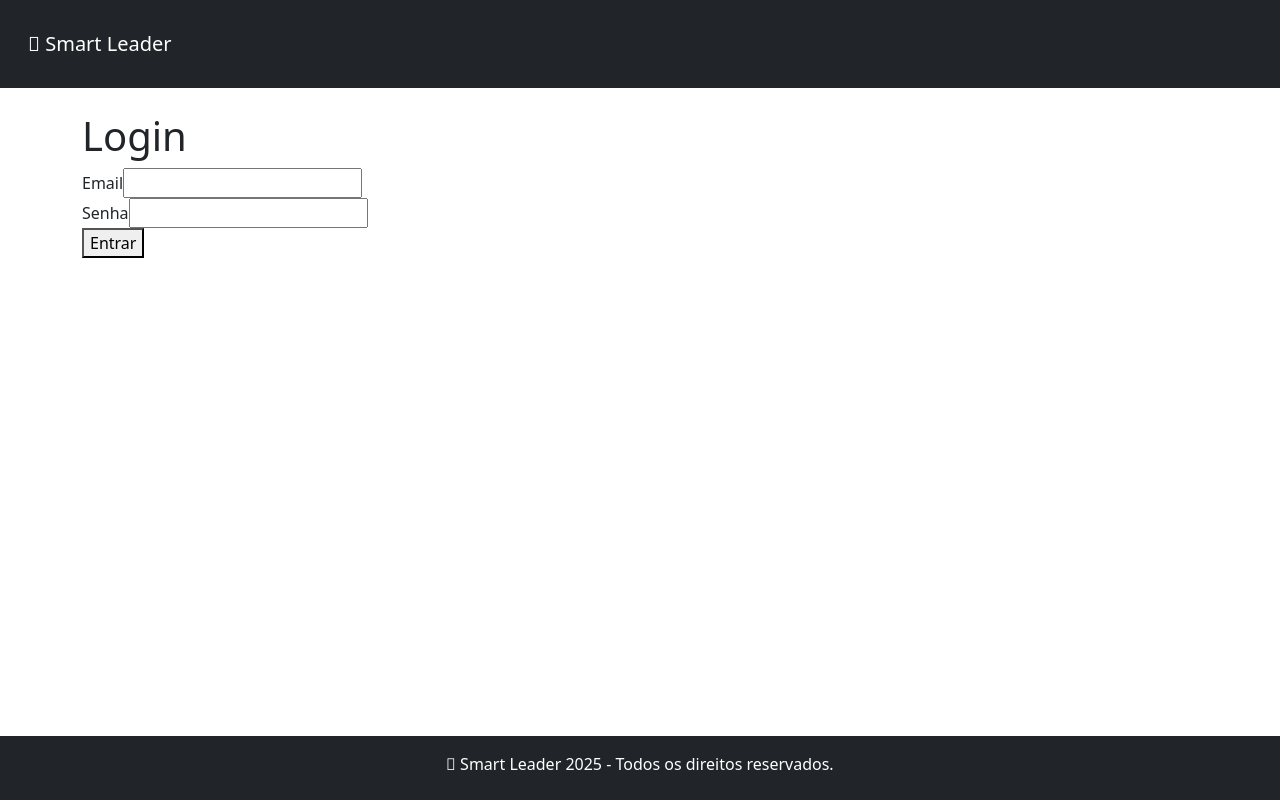
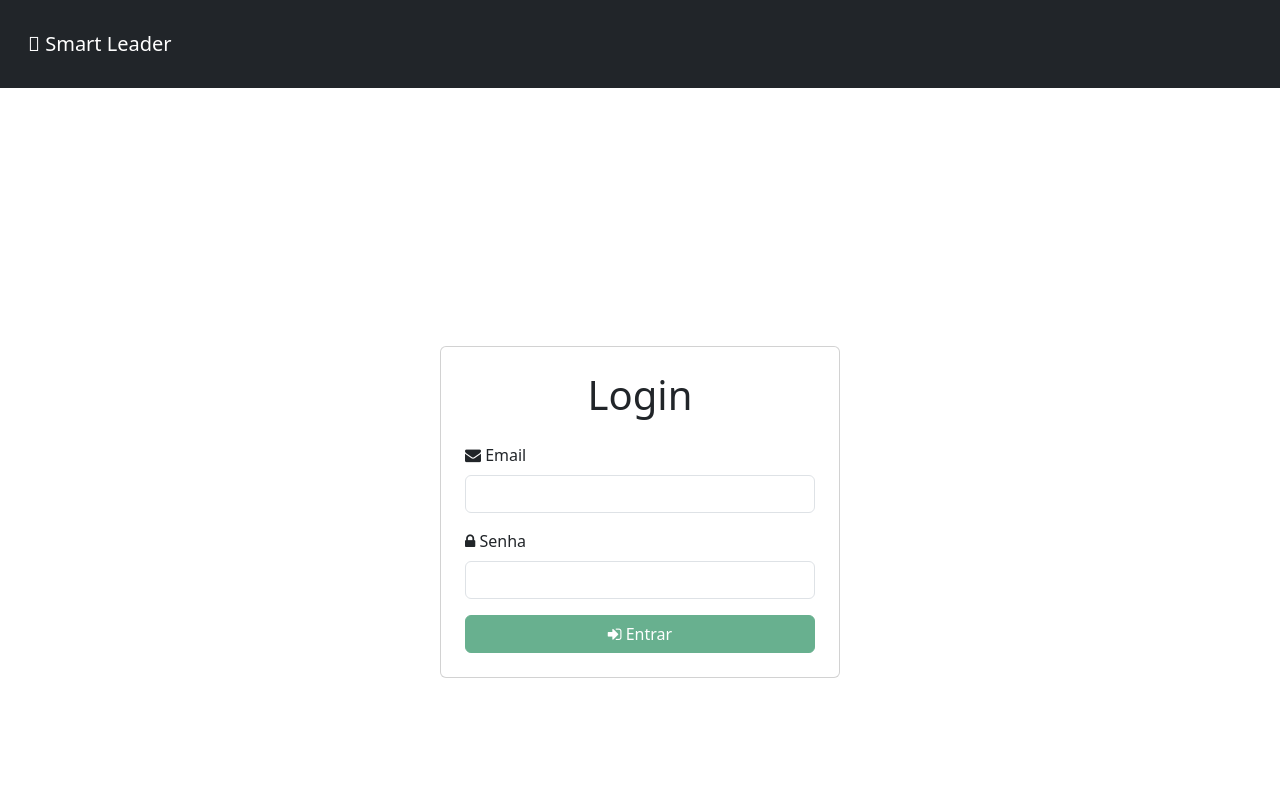
Before and after one commit to nepogabriel/vue-smart-leader, a Vue app: page /login in a window 1280 px wide. Shown: the top 800 px of the page. Built offline with nearby package versions, Linux system fonts and the light colour scheme.

Commit message:
Tela de login concluída

```diff
--- a/src/views/Auth/LoginView.vue
+++ b/src/views/Auth/LoginView.vue
@@ -1,20 +1,40 @@
 <template>
-  <div class="login">
-    <h1>Login</h1>
-    <form @submit.prevent="submit">
-      <div>
-        <label>Email</label>
-        <input v-model.trim="email" type="email" required />
-      </div>
-      <div>
-        <label>Senha</label>
-        <input v-model.trim="password" type="password" required />
-      </div>
-
-      <button :disabled="loading">{{ loading ? 'Entrando...' : 'Entrar' }}</button>
-
-      <p v-if="error" style="color:red; margin-top: 8px;">{{ error }}</p>
-    </form>
+  <div class="d-flex justify-content-center align-items-center min-vh-100">
+    <div class="card p-4" style="width: 100%; max-width: 400px;">
+      <h1 class="text-center mb-4">Login</h1>
+      <form @submit.prevent="submit">
+        <div class="mb-3">
+          <label class="form-label"><i class="fa fa-envelope"></i> Email</label>
+          <input
+            v-model.trim="email"
+            type="email"
+            class="form-control"
+            :class="{ 'is-invalid': errors.email }"
+            required
+          />
+          <div v-if="errors.email" class="invalid-feedback">{{ errors.email }}</div>
+        </div>
+        <div class="mb-3">
+          <label class="form-label"><i class="fa fa-lock"></i> Senha</label>
+          <input
+            v-model.trim="password"
+            type="password"
+            class="form-control"
+            :class="{ 'is-invalid': errors.password }"
+            required
+          />
+          <div v-if="errors.password" class="invalid-feedback">{{ errors.password }}</div>
+        </div>
+        <button
+          type="submit"
+          class="btn btn-success w-100"
+          :disabled="loading || !isFormValid"
+        >
+          <i class="fa fa-sign-in"></i> {{ loading ? 'Entrando...' : 'Entrar' }}
+        </button>
+        <p v-if="error" class="text-danger text-center mt-3">{{ error }}</p>
+      </form>
+    </div>
   </div>
 </template>
 
@@ -28,7 +48,24 @@ export default {
     password: '',
     loading: false,
     error: null,
+    errors: {
+      email: null,
+      password: null,
+    }
   }),
+  computed: {
+    isFormValid() {
+      return this.email.trim() !== '' && this.password.trim() !== '';
+    },
+  },
+  watch: {
+    email() {
+      this.errors.email = this.email.trim() ? null : 'O email é obrigatório.';
+    },
+    password() {
+      this.errors.password = this.password.trim() ? null : 'A senha é obrigatória.';
+    },
+  },
   methods: {
     async submit() {
       try {
@@ -42,8 +79,12 @@ export default {
         this.$router.push({ name: "dashboard" }).catch(() => {});
       } catch (e) {
         console.error("Erro no login:", e);
-        this.error =
-          e?.response?.data?.message || "Não foi possível fazer login.";
+
+        if (e.response?.status === 401) {
+          this.error = "Usuário ou senha incorretos.";
+        } else {
+          this.error = e?.response?.data?.message || "Não foi possível fazer login.";
+        }
       } finally {
         this.loading = false;
       }
```
